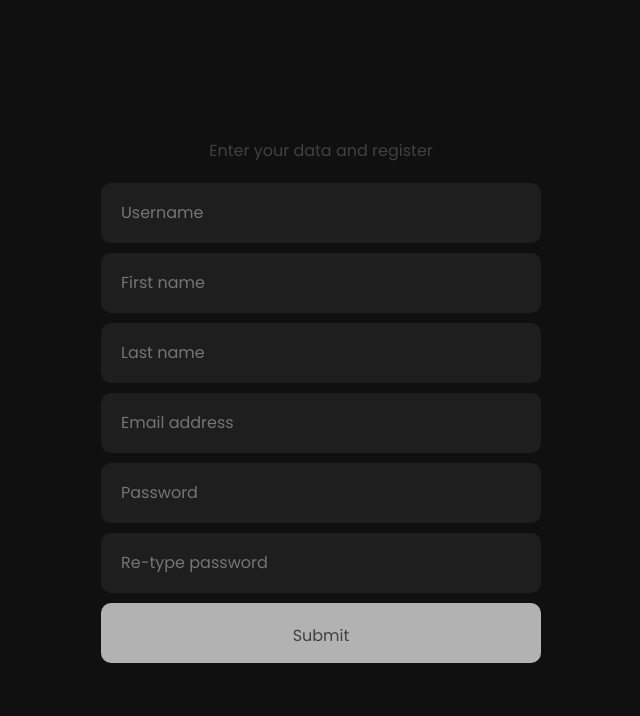
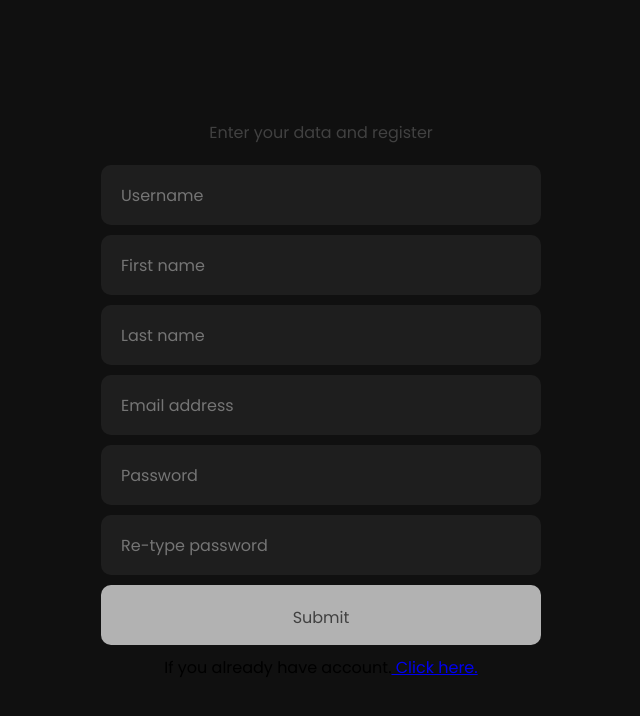
Before and after one commit to RadekKusiak71/threads-clone-django-react-app, a React (Create React App) app in the folder frontend/: page /register in a window 1280 px wide. Shown: the top 716 px of the page, without its empty margins (319-959 px from the left). Built offline with nearby package versions, Linux system fonts and the light colour scheme.

Commit message:
added small p tag with navigate to login

```diff
--- a/frontend/src/pages/RegisterPage.js
+++ b/frontend/src/pages/RegisterPage.js
@@ -3,6 +3,7 @@ import classes from './RegisterPage.module.css'
 import Input from '../UI/Input'
 import Button from '../UI/Button'
 import AuthContext from '../context/AuthContext'
+import { Link } from 'react-router-dom'
 
 const RegisterPage = () => {
     const { registerUser, error } = useContext(AuthContext)
@@ -87,6 +88,7 @@ const RegisterPage = () => {
                     onChange={handleInputChange}
                 />
                 <Button type='submit' areInputsFilled={areInputsFilled}>Submit</Button>
+                <p className={classes['form-account']}>If you already have account.<Link to='/login'> Click here.</Link></p>
                 {error && <p className={classes['register-error']}>{error.email}</p>}
                 {error && <p className={classes['register-error']}>{error.password}</p>}
             </form>
```
